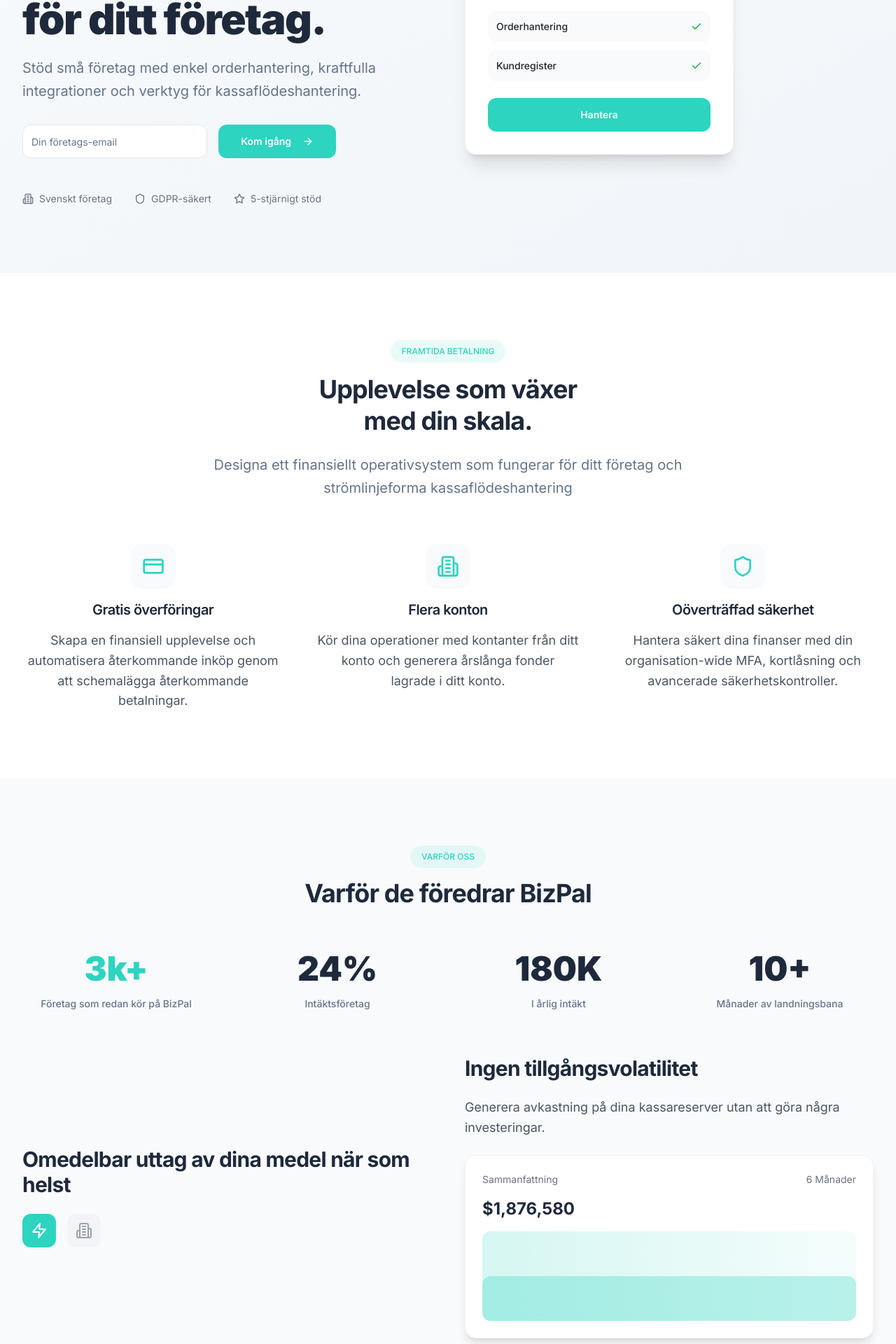
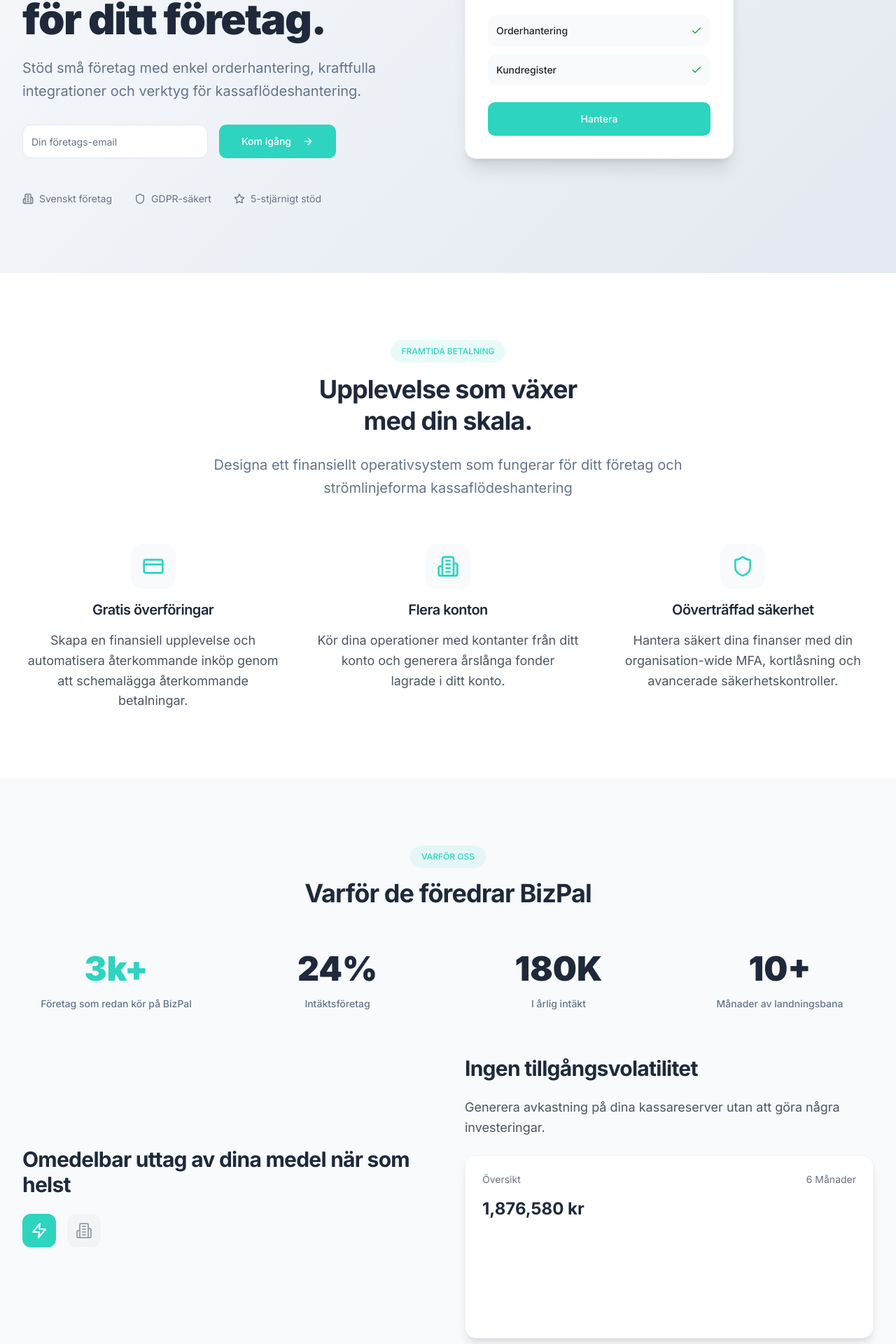
Before and after one commit to aihassanibrahim/lovably-bookkeep, a React (Vite) app: page / in a window 1280 px wide. Shown: the part 371-2291 px from the top of the page at 70% size. Built offline with nearby package versions, Linux system fonts and the light colour scheme; no server answers.

Commit message:
Fix design visibility issues

```diff
--- a/src/index.css
+++ b/src/index.css
@@ -25,13 +25,6 @@
     --input: 214.3 31.8% 91.4%;
     --ring: 171 100% 41%;
     --radius: 0.75rem;
-
-    /* Finpay brand colors */
-    --finpay-teal: #2DD4BF;
-    --finpay-teal-dark: #0D9488;
-    --finpay-navy: #1E293B;
-    --finpay-gray-light: #F8FAFC;
-    --finpay-gray-medium: #64748B;
   }
 
   .dark {
@@ -69,11 +62,9 @@
     font-variation-settings: normal;
   }
 
-  /* Finpay typography */
   h1, h2, h3, h4, h5, h6 {
     font-family: 'Inter', sans-serif;
-    font-weight: 700;
-    color: var(--finpay-navy);
+    color: #1E293B;
     letter-spacing: -0.025em;
   }
 
@@ -98,56 +89,37 @@
   p {
     font-size: 1.125rem;
     line-height: 1.6;
-    color: var(--finpay-gray-medium);
+    color: #64748B;
   }
 }
 
 @layer components {
-  /* Finpay-inspired components */
   .finpay-card {
     @apply bg-white rounded-2xl border border-gray-100 shadow-sm hover:shadow-lg transition-all duration-300;
   }
 
   .finpay-button-primary {
-    background-color: var(--finpay-teal);
-    color: white;
-    @apply hover:opacity-90 transition-all duration-200 rounded-xl font-semibold px-6 py-3;
-  }
-
-  .finpay-button-primary:hover {
-    background-color: var(--finpay-teal-dark);
+    @apply bg-teal-primary hover:bg-teal-secondary text-white transition-all duration-200 rounded-xl font-semibold px-6 py-3;
   }
 
   .finpay-button-secondary {
-    @apply bg-white border border-gray-200 hover:bg-gray-50 transition-all duration-200 rounded-xl font-semibold px-6 py-3;
-    color: var(--finpay-navy);
+    @apply bg-white border border-gray-200 hover:bg-gray-50 transition-all duration-200 rounded-xl font-semibold px-6 py-3 text-dark-navy;
   }
 
   .finpay-gradient {
-    background: linear-gradient(135deg, var(--finpay-teal) 0%, var(--finpay-navy) 100%);
+    background: linear-gradient(135deg, #2DD4BF 0%, #1E293B 100%);
   }
 
   .finpay-hero-gradient {
     background: linear-gradient(135deg, #f8fafc 0%, #e2e8f0 100%);
   }
 
-  .finpay-text-large {
-    font-size: 1.25rem;
-    line-height: 1.6;
-    color: var(--finpay-gray-medium);
-  }
-
   .finpay-stats-number {
-    font-size: 3rem;
-    font-weight: 800;
-    color: var(--finpay-navy);
-    line-height: 1;
+    @apply text-5xl font-black text-dark-navy leading-none;
   }
 
   .finpay-stats-label {
-    font-size: 0.875rem;
-    color: var(--finpay-gray-medium);
-    font-weight: 500;
+    @apply text-sm text-medium-gray font-medium;
   }
 }
 
--- a/src/pages/LandingPage.tsx
+++ b/src/pages/LandingPage.tsx
@@ -110,19 +110,19 @@
       </nav>
 
       {/* Hero Section */}
-      <section className="pt-24 pb-16 lg:pt-32 lg:pb-24 bg-gradient-to-br from-slate-50 to-slate-100">
+      <section className="pt-24 pb-16 lg:pt-32 lg:pb-24 finpay-hero-gradient">
         <div className="max-w-7xl mx-auto px-4 sm:px-6 lg:px-8">
           <div className="grid lg:grid-cols-2 gap-12 items-center">
             <div className="space-y-8">
               <div className="space-y-6">
-                <h1 className="text-5xl lg:text-6xl font-black text-finpay-navy leading-tight tracking-tight">
+                <h1 className="text-5xl lg:text-6xl font-black text-dark-navy leading-tight tracking-tight">
                   Hantera ordrar enkelt,
                   <br />
-                  <span className="text-finpay-teal">spara tid automatiskt</span>
+                  <span className="text-teal-primary">spara tid automatiskt</span>
                   <br />
                   för ditt företag.
                 </h1>
-                <p className="text-xl text-finpay-gray-medium max-w-lg leading-relaxed">
+                <p className="text-xl text-medium-gray max-w-lg leading-relaxed">
                   Stöd små företag med enkel orderhantering, kraftfulla integrationer och verktyg för kassaflödeshantering.
                 </p>
               </div>
@@ -137,7 +137,7 @@
                 />
                 <Button
                   onClick={handleGetStarted}
-                  className="bg-finpay-teal hover:bg-finpay-teal-dark text-white h-12 px-8 rounded-xl font-semibold whitespace-nowrap transition-all duration-200"
+                  className="finpay-button-primary h-12 px-8 whitespace-nowrap"
                 >
                   Kom igång
                   <ArrowRight className="ml-2 h-4 w-4" />
@@ -163,11 +163,11 @@
 
             {/* Hero Visual */}
             <div className="relative">
-              <div className="bg-white rounded-2xl border border-gray-100 shadow-xl p-8 max-w-sm mx-auto lg:mx-0">
+              <div className="finpay-card p-8 max-w-sm mx-auto lg:mx-0 shadow-xl">
                 <div className="space-y-6">
                   <div className="flex items-center justify-between">
                     <div className="flex items-center gap-2">
-                      <div className="w-8 h-8 bg-finpay-teal rounded-lg flex items-center justify-center">
+                      <div className="w-8 h-8 bg-teal-primary rounded-lg flex items-center justify-center">
                         <Package className="h-4 w-4 text-white" />
                       </div>
                       <span className="font-medium text-gray-600">Dina ordrar</span>
@@ -176,7 +176,7 @@
                   </div>
 
                   <div className="space-y-4">
-                    <div className="text-3xl font-bold text-finpay-navy">
+                    <div className="finpay-stats-number">
                       234 ordrar
                     </div>
                     <div className="text-sm text-gray-500">April 2024</div>
@@ -193,7 +193,7 @@
                     </div>
                   </div>
 
-                  <Button className="w-full bg-finpay-teal hover:bg-finpay-teal-dark text-white h-12 rounded-xl font-semibold">
+                  <Button className="w-full finpay-button-primary h-12">
                     Hantera
                   </Button>
                 </div>
@@ -207,45 +207,45 @@
       <section id="funktioner" className="py-16 lg:py-24 bg-white">
         <div className="max-w-7xl mx-auto px-4 sm:px-6 lg:px-8">
           <div className="text-center mb-16">
-            <Badge className="bg-finpay-teal/10 text-finpay-teal border-0 mb-4 px-4 py-2 rounded-full font-medium">
+            <Badge className="bg-teal-primary/10 text-teal-primary border-0 mb-4 px-4 py-2 rounded-full font-medium">
               FRAMTIDA BETALNING
             </Badge>
-            <h2 className="text-4xl font-bold text-finpay-navy mb-6 leading-tight">
+            <h2 className="text-4xl font-bold text-dark-navy mb-6 leading-tight">
               Upplevelse som växer
               <br />
               med din skala.
             </h2>
-            <p className="text-xl text-finpay-gray-medium max-w-2xl mx-auto leading-relaxed">
+            <p className="text-xl text-medium-gray max-w-2xl mx-auto leading-relaxed">
               Designa ett finansiellt operativsystem som fungerar för ditt företag och strömlinjeforma kassaflödeshantering
             </p>
           </div>
 
           <div className="grid md:grid-cols-3 gap-8 lg:gap-12">
             <div className="text-center space-y-4">
-              <div className="w-16 h-16 bg-finpay-gray-light rounded-2xl flex items-center justify-center mx-auto">
-                <CreditCard className="h-8 w-8 text-finpay-teal" />
+              <div className="w-16 h-16 bg-light-gray rounded-2xl flex items-center justify-center mx-auto">
+                <CreditCard className="h-8 w-8 text-teal-primary" />
               </div>
-              <h3 className="text-xl font-semibold text-finpay-navy">Gratis överföringar</h3>
+              <h3 className="text-xl font-semibold text-dark-navy">Gratis överföringar</h3>
               <p className="text-gray-600">
                 Skapa en finansiell upplevelse och automatisera återkommande inköp genom att schemalägga återkommande betalningar.
               </p>
             </div>
 
             <div className="text-center space-y-4">
-              <div className="w-16 h-16 bg-finpay-gray-light rounded-2xl flex items-center justify-center mx-auto">
-                <Building2 className="h-8 w-8 text-finpay-teal" />
+              <div className="w-16 h-16 bg-light-gray rounded-2xl flex items-center justify-center mx-auto">
+                <Building2 className="h-8 w-8 text-teal-primary" />
               </div>
-              <h3 className="text-xl font-semibold text-finpay-navy">Flera konton</h3>
+              <h3 className="text-xl font-semibold text-dark-navy">Flera konton</h3>
               <p className="text-gray-600">
                 Kör dina operationer med kontanter från ditt konto och generera årslånga fonder lagrade i ditt konto.
               </p>
             </div>
 
             <div className="text-center space-y-4">
-              <div className="w-16 h-16 bg-finpay-gray-light rounded-2xl flex items-center justify-center mx-auto">
-                <Shield className="h-8 w-8 text-finpay-teal" />
+              <div className="w-16 h-16 bg-light-gray rounded-2xl flex items-center justify-center mx-auto">
+                <Shield className="h-8 w-8 text-teal-primary" />
               </div>
-              <h3 className="text-xl font-semibold text-finpay-navy">Oöverträffad säkerhet</h3>
+              <h3 className="text-xl font-semibold text-dark-navy">Oöverträffad säkerhet</h3>
               <p className="text-gray-600">
                 Hantera säkert dina finanser med din organisation-wide MFA, kortlåsning och avancerade säkerhetskontroller.
               </p>
@@ -255,42 +255,42 @@
       </section>
 
       {/* Stats Section */}
-      <section className="py-16 lg:py-24 bg-finpay-gray-light">
+      <section className="py-16 lg:py-24 bg-light-gray">
         <div className="max-w-7xl mx-auto px-4 sm:px-6 lg:px-8">
           <div className="text-center mb-16">
-            <Badge className="bg-finpay-teal/10 text-finpay-teal border-0 mb-4 px-4 py-2 rounded-full font-medium">
+            <Badge className="bg-teal-primary/10 text-teal-primary border-0 mb-4 px-4 py-2 rounded-full font-medium">
               VARFÖR OSS
             </Badge>
-            <h2 className="text-4xl font-bold text-finpay-navy mb-6">Varför de föredrar BizPal</h2>
+            <h2 className="text-4xl font-bold text-dark-navy mb-6">Varför de föredrar BizPal</h2>
           </div>
 
           <div className="grid md:grid-cols-2 lg:grid-cols-4 gap-8 lg:gap-12">
             <div className="text-center space-y-4">
-              <div className="text-5xl font-black text-finpay-teal">3k+</div>
-              <div className="text-sm text-finpay-gray-medium font-medium">Företag som redan kör på BizPal</div>
+              <div className="finpay-stats-number text-teal-primary">3k+</div>
+              <div className="finpay-stats-label">Företag som redan kör på BizPal</div>
             </div>
 
             <div className="text-center space-y-4">
-              <div className="text-5xl font-black text-finpay-navy">24%</div>
-              <div className="text-sm text-finpay-gray-medium font-medium">Intäktsföretag</div>
+              <div className="finpay-stats-number">24%</div>
+              <div className="finpay-stats-label">Intäktsföretag</div>
             </div>
 
             <div className="text-center space-y-4">
-              <div className="text-5xl font-black text-finpay-navy">180K</div>
-              <div className="text-sm text-finpay-gray-medium font-medium">I årlig intäkt</div>
+              <div className="finpay-stats-number">180K</div>
+              <div className="finpay-stats-label">I årlig intäkt</div>
             </div>
 
             <div className="text-center space-y-4">
-              <div className="text-5xl font-black text-finpay-navy">10+</div>
-              <div className="text-sm text-finpay-gray-medium font-medium">Månader av landningsbana</div>
+              <div className="finpay-stats-number">10+</div>
+              <div className="finpay-stats-label">Månader av landningsbana</div>
             </div>
           </div>
 
           <div className="grid md:grid-cols-2 gap-12 mt-16 items-center">
             <div className="space-y-6">
-              <h3 className="text-3xl font-bold text-finpay-navy">Omedelbar uttag av dina medel när som helst</h3>
+              <h3 className="text-3xl font-bold text-dark-navy">Omedelbar uttag av dina medel när som helst</h3>
               <div className="flex items-center gap-4">
-                <div className="w-12 h-12 bg-finpay-teal rounded-xl flex items-center justify-center">
+                <div className="w-12 h-12 bg-teal-primary rounded-xl flex items-center justify-center">
                   <Zap className="h-6 w-6 text-white" />
                 </div>
                 <div className="w-12 h-12 bg-gray-100 rounded-xl flex items-center justify-center">
@@ -300,17 +300,17 @@
             </div>
 
             <div className="space-y-6">
-              <h3 className="text-3xl font-bold text-finpay-navy">Ingen tillgångsvolatilitet</h3>
+              <h3 className="text-3xl font-bold text-dark-navy">Ingen tillgångsvolatilitet</h3>
               <p className="text-gray-600">
                 Generera avkastning på dina kassareserver utan att göra några investeringar.
               </p>
-              <div className="bg-white rounded-2xl border border-gray-100 shadow-lg p-6">
+              <div className="finpay-card p-6 shadow-lg">
                 <div className="space-y-4">
                   <div className="flex justify-between items-center">
-                    <span className="text-sm text-gray-500">Sammanfattning</span>
+                    <span className="text-sm text-gray-500">Översikt</span>
                     <span className="text-sm text-gray-500">6 Månader</span>
                   </div>
-                  <div className="text-2xl font-bold text-finpay-navy">$1,876,580</div>
+                  <div className="text-2xl font-bold text-dark-navy">1,876,580 kr</div>
                   <div className="h-32 bg-gradient-to-r from-finpay-teal/20 to-finpay-teal/5 rounded-lg flex items-end">
                     <div className="w-full h-16 bg-finpay-teal/30 rounded-lg"></div>
                   </div>
@@ -438,7 +438,7 @@
       </section>
 
       {/* CTA Section */}
-      <section className="py-16 lg:py-24 bg-gradient-to-r from-finpay-teal to-finpay-navy">
+      <section className="py-16 lg:py-24 finpay-gradient">
         <div className="max-w-7xl mx-auto px-4 sm:px-6 lg:px-8 text-center">
           <div className="max-w-3xl mx-auto space-y-8">
             <Badge className="bg-white/20 text-white border-0 mb-4">
@@ -456,7 +456,7 @@
             <div className="flex flex-col sm:flex-row gap-4 justify-center">
               <Button
                 onClick={handleGetStarted}
-                className="bg-white text-finpay-navy hover:bg-gray-100 h-12 px-8 rounded-xl font-semibold"
+                className="bg-white text-dark-navy hover:bg-gray-100 h-12 px-8 rounded-xl font-semibold"
               >
                 Kom igång nu
               </Button>
@@ -535,7 +535,7 @@
 
                   <div className="grid grid-cols-2 gap-6">
                     <div>
-                      <div className="text-2xl font-bold text-finpay-navy">47</div>
+                      <div className="text-2xl font-bold text-dark-navy">47</div>
                       <div className="text-sm text-gray-500">Ordrar</div>
                     </div>
                     <div>
@@ -544,8 +544,8 @@
                     </div>
                   </div>
 
-                  <div className="h-24 bg-gradient-to-r from-finpay-teal/10 to-finpay-teal/5 rounded-lg flex items-end p-4">
-                    <div className="w-full h-12 bg-finpay-teal/30 rounded"></div>
+                  <div className="h-24 bg-gradient-to-r from-teal-primary/10 to-teal-primary/5 rounded-lg flex items-end p-4">
+                    <div className="w-full h-12 bg-teal-primary/30 rounded"></div>
                   </div>
                 </div>
               </div>
@@ -600,12 +600,12 @@
       </section>
 
       {/* Footer */}
-      <footer className="py-12 bg-finpay-navy text-white">
+      <footer className="py-12 bg-dark-navy text-white">
         <div className="max-w-7xl mx-auto px-4 sm:px-6 lg:px-8">
           <div className="grid md:grid-cols-4 gap-8">
             <div className="space-y-4">
               <div className="flex items-center">
-                <Building2 className="h-8 w-8 text-finpay-teal" />
+                <Building2 className="h-8 w-8 text-teal-primary" />
                 <span className="ml-2 text-xl font-bold">BizPal</span>
               </div>
               <p className="text-gray-400">
--- a/tailwind.config.ts
+++ b/tailwind.config.ts
@@ -11,11 +11,14 @@
         sans: ['Inter', 'system-ui', 'sans-serif'],
       },
       colors: {
-        'finpay-teal': '#2DD4BF',
-        'finpay-teal-dark': '#0D9488',
-        'finpay-navy': '#1E293B',
-        'finpay-gray-light': '#F8FAFC',
-        'finpay-gray-medium': '#64748B',
+        // Finpay brand colors
+        'teal-primary': '#2DD4BF',
+        'teal-secondary': '#0D9488',
+        'dark-navy': '#1E293B',
+        'light-gray': '#F8FAFC',
+        'medium-gray': '#64748B',
+
+        // Shadcn colors
         border: "hsl(var(--border))",
         input: "hsl(var(--input))",
         ring: "hsl(var(--ring))",
@@ -23,7 +26,7 @@
         foreground: "hsl(var(--foreground))",
         primary: {
           DEFAULT: "#2DD4BF",
-          foreground: "hsl(var(--primary-foreground))",
+          foreground: "#FFFFFF",
         },
         secondary: {
           DEFAULT: "hsl(var(--secondary))",
```
